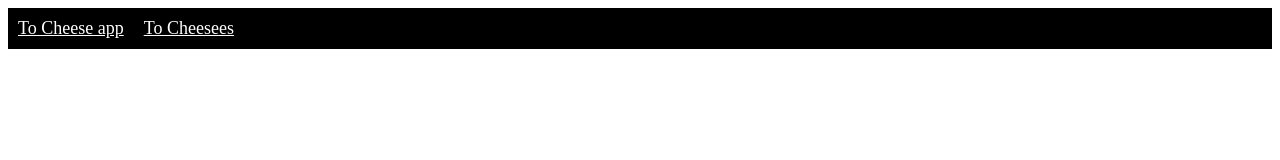
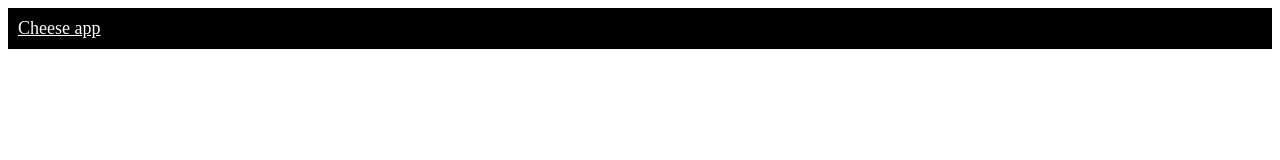
Before and after one commit to JoyBoyCr7/Cheese-frontend, a React (Create React App) app: page /create in a window 1280 px wide. Shown: the top 160 px of the page. Built offline with nearby package versions, Linux system fonts and the light colour scheme.

Commit message:
change to nav

```diff
--- a/src/components/Header.js
+++ b/src/components/Header.js
@@ -2,8 +2,7 @@ import { Link } from "react-router-dom"
 
 function Header(props){
     return <nav className="nav">
-        <Link to={"/"}>To Cheese app </Link>
-        <Link to={"/:id"}>To Cheesees </Link>
+        <Link to={"/"}>Cheese app</Link>
     </nav>
 }
 
```
